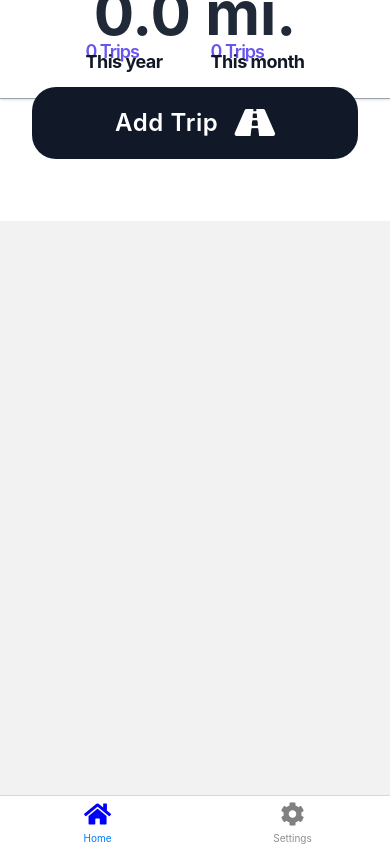
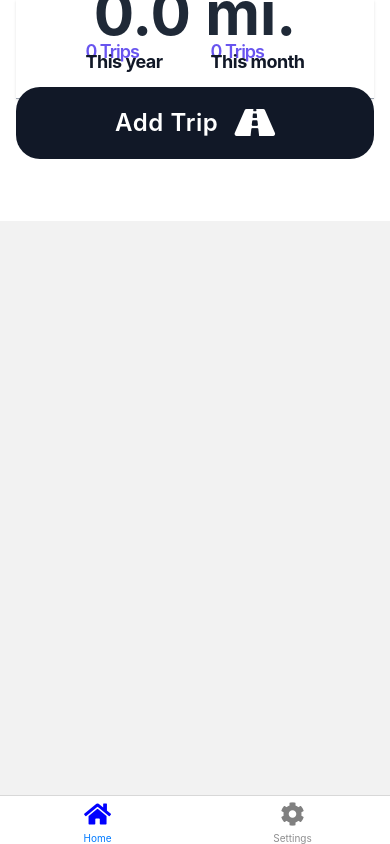
Before and after one commit to MikeRayUX/free_mileage_tracker, a React Native app: screen /TripsOverviewScreen in a window 390 px wide. Built offline with nearby package versions, Linux system fonts and the light colour scheme.

Commit message:
Make padding consistent inside TripsOverviewScreen components

```diff
--- a/src/components/screens/trips_overview_screen/AppHeader.tsx
+++ b/src/components/screens/trips_overview_screen/AppHeader.tsx
@@ -53,12 +53,12 @@ const AppHeader: React.FC<PropTypes> = ({ toggleAddTripForm }): JSX.Element => {
         <TripCount frequency={"mtd"} />
       </View>
 
-      <View className="w-full px-8 flex flex-row justify-center items-center">
+      <View className="w-full flex flex-row justify-center items-center">
         {debug ? <ClearTripsButton /> : null}
         <TouchableOpacity
           onPress={toggleAddTripForm}
           className={
-            "py-4 px-20 w-full flex flex-row justify-center items-center rounded-3xl bg-gray-900"
+            "py-4 w-full flex flex-row justify-center items-center rounded-3xl bg-gray-900"
           }
         >
           <Text className="text-2xl font-semibold text-white pr-4 tracking-wide">
--- a/src/screens/TripsOverviewScreen.tsx
+++ b/src/screens/TripsOverviewScreen.tsx
@@ -37,7 +37,7 @@ const TripsOverviewScreen = ({ navigation }) => {
   }
 
   return (
-    <View className="w-full flex flex-col justify-start items-center bg-white">
+    <View className="w-full flex flex-col justify-start items-center bg-white px-4">
       <StatusBar />
       <AppHeader toggleAddTripForm={toggleAddTripForm} />
 
```
